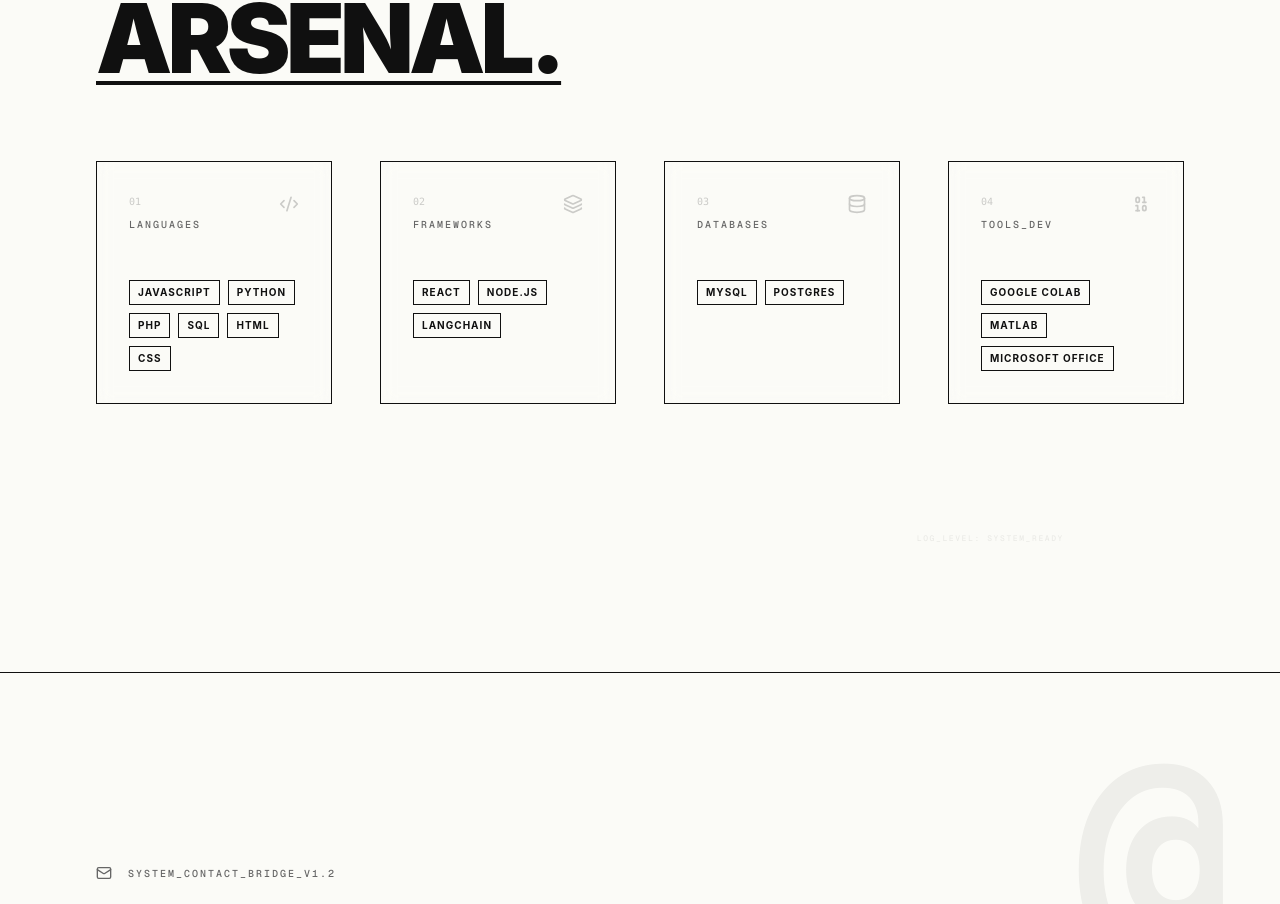
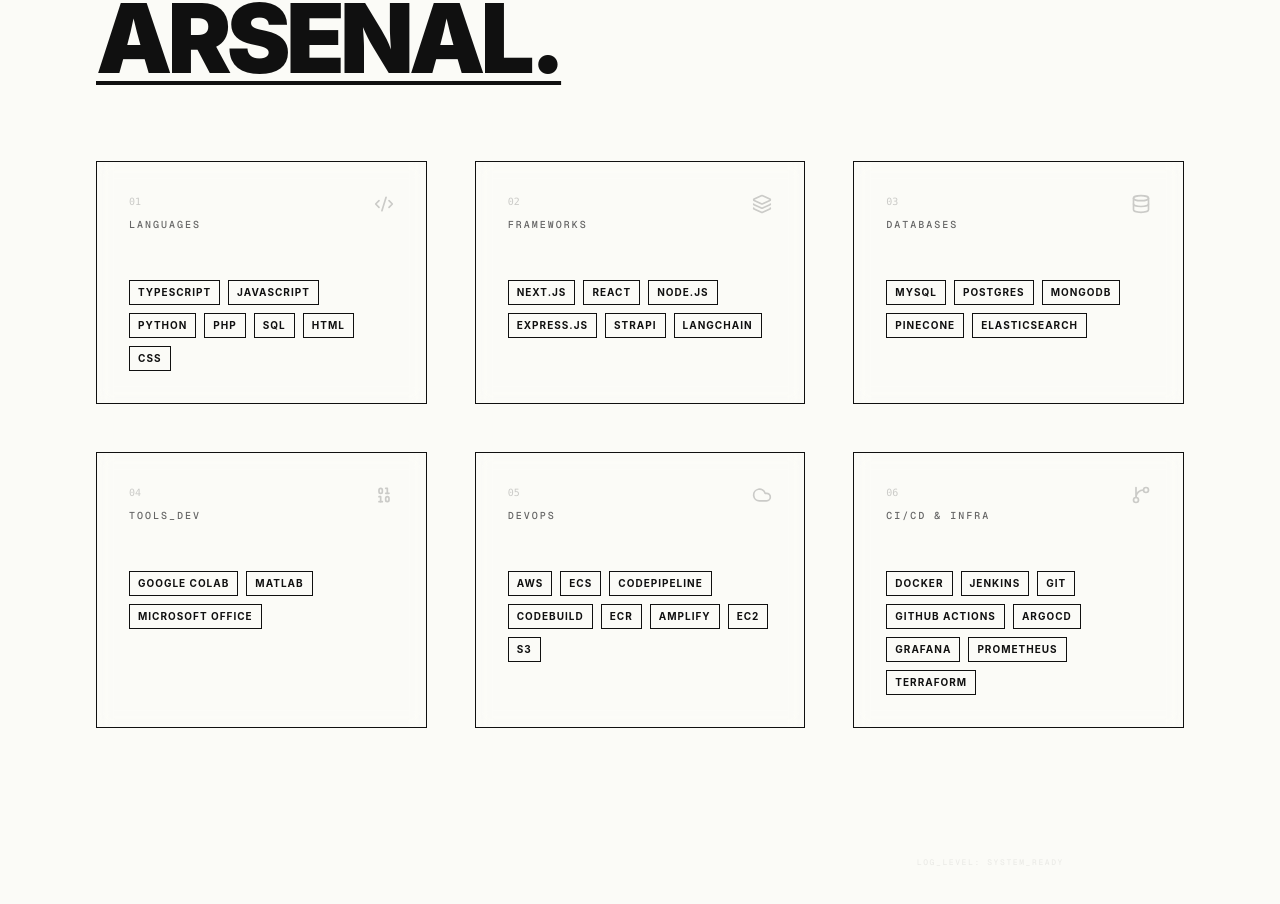
Before and after one commit to fawasam/portfolio-20206, a Next.js app: page / in a window 1280 px wide. Shown: the part 3015-3919 px from the top of the page. Built offline with nearby package versions, Linux system fonts and the light colour scheme.

Commit message:
feat: update contact form styling and expand skills section with new categories and icons

```diff
--- a/src/app/page.tsx
+++ b/src/app/page.tsx
@@ -4,7 +4,7 @@ import { motion, useScroll, useTransform, useSpring } from "framer-motion";
 import { useState, useEffect, useRef } from "react";
 import Image from "next/image";
 import Link from "next/link";
-import { Code2, Layers, Database, Binary, Send, Mail, User, BookOpen } from "lucide-react";
+import { Code2, Layers, Database, Binary, Send, Mail, User, BookOpen, Cloud, GitBranch } from "lucide-react";
 import { useTheme } from "@/context/ThemeContext";
 
 function ContactForm() {
@@ -42,7 +42,7 @@ function ContactForm() {
             placeholder="INPUT NAME..."
             value={formData.name}
             onChange={(e) => setFormData({...formData, name: e.target.value})}
-            className="bg-transparent border-b border-grid-line p-4 focus:border-accent outline-none text-xl font-black uppercase tracking-tighter transition-all"
+            className="bg-transparent border-b border-grid-line p-4 focus:border-accent outline-none text-xl font-black uppercase tracking-tighter transition-all placeholder:opacity-30"
           />
         </div>
         <div className="flex flex-col gap-3">
@@ -53,7 +53,7 @@ function ContactForm() {
             placeholder="INPUT EMAIL..."
             value={formData.email}
             onChange={(e) => setFormData({...formData, email: e.target.value})}
-            className="bg-transparent border-b border-grid-line p-4 focus:border-accent outline-none text-xl font-black uppercase tracking-tighter transition-all"
+            className="bg-transparent border-b border-grid-line p-4 focus:border-accent outline-none text-xl font-black uppercase tracking-tighter transition-all placeholder:opacity-30"
           />
         </div>
       </div>
@@ -64,7 +64,7 @@ function ContactForm() {
           placeholder="INPUT SUBJECT..."
           value={formData.subject}
           onChange={(e) => setFormData({...formData, subject: e.target.value})}
-          className="bg-transparent border-b border-grid-line p-4 focus:border-accent outline-none text-xl font-black uppercase tracking-tighter transition-all"
+          className="bg-transparent border-b border-grid-line p-4 focus:border-accent outline-none text-xl font-black uppercase tracking-tighter transition-all placeholder:opacity-30"
         />
       </div>
       <div className="flex flex-col gap-3">
@@ -75,7 +75,7 @@ function ContactForm() {
           rows={4}
           value={formData.message}
           onChange={(e) => setFormData({...formData, message: e.target.value})}
-          className="bg-transparent border border-grid-line p-6 focus:border-accent outline-none text-lg font-medium tracking-tight transition-all resize-none"
+          className="bg-transparent border border-grid-line p-6 focus:border-accent outline-none text-lg font-medium tracking-tight transition-all resize-none placeholder:opacity-30"
         />
       </div>
 
@@ -83,7 +83,7 @@ function ContactForm() {
         whileHover={{ scale: 1.02 }}
         whileTap={{ scale: 0.98 }}
         disabled={status === "loading"}
-        className={`w-full py-8 border-2 border-accent text-accent font-black text-2xl uppercase tracking-[0.5em] transition-all flex items-center justify-center gap-6 group overflow-hidden relative ${status === 'success' ? 'bg-accent/10' : ''}`}
+        className={`w-full py-6 md:py-8 border-2 border-accent text-accent font-black text-xs md:text-2xl uppercase tracking-[0.2em] md:tracking-[0.5em] transition-all flex items-center justify-center gap-6 group overflow-hidden relative ${status === 'success' ? 'bg-accent/10' : ''}`}
       >
         <div className="absolute inset-x-0 h-full bg-accent translate-y-full group-hover:translate-y-0 transition-transform duration-500" />
         <span className="relative z-10 group-hover:text-white transition-colors">
@@ -674,30 +674,40 @@ export default function Home() {
                 </h2>
              </div>
 
-             <div className="grid grid-cols-1 md:grid-cols-2 lg:grid-cols-4 gap-12">
+             <div className="grid grid-cols-1 md:grid-cols-2 lg:grid-cols-3 gap-8 md:gap-12">
                 {[
                   {
                     category: "LANGUAGES",
                     icon: "Code2",
-                    skills: ["JavaScript", "Python", "PHP", "SQL", "HTML", "CSS"]
+                    skills: ["TypeScript", "JavaScript", "Python", "PHP", "SQL", "HTML", "CSS"]
                   },
                   {
                     category: "FRAMEWORKS",
                     icon: "Layers",
-                    skills: ["React", "Node.js", "Langchain"]
+                    skills: ["Next.js", "React", "Node.js", "Express.js", "Strapi", "Langchain"]
                   },
                   {
                     category: "DATABASES",
                     icon: "Database",
-                    skills: ["MySQL", "Postgres"]
+                    skills: ["MySQL", "Postgres", "MongoDB", "Pinecone", "Elasticsearch"]
                   },
                   {
                     category: "TOOLS_DEV",
                     icon: "Binary",
                     skills: ["Google Colab", "Matlab", "Microsoft Office"]
+                  },
+                  {
+                    category: "DEVOPS",
+                    icon: "Cloud",
+                    skills: ["AWS", "ECS", "CodePipeline", "CodeBuild", "ECR", "Amplify", "EC2", "S3"]
+                  },
+                  {
+                    category: "CI/CD & INFRA",
+                    icon: "GitBranch",
+                    skills: ["Docker", "Jenkins", "Git", "GitHub Actions", "ArgoCD", "Grafana", "Prometheus", "Terraform"]
                   }
                 ].map((group, idx) => {
-                  const IconComponent = group.icon === "Code2" ? Code2 : group.icon === "Layers" ? Layers : group.icon === "Database" ? Database : Binary;
+                  const IconComponent = group.icon === "Code2" ? Code2 : group.icon === "Layers" ? Layers : group.icon === "Database" ? Database : group.icon === "Cloud" ? Cloud : group.icon === "GitBranch" ? GitBranch : Binary;
                   return (
                     <motion.div
                       key={idx}
```
